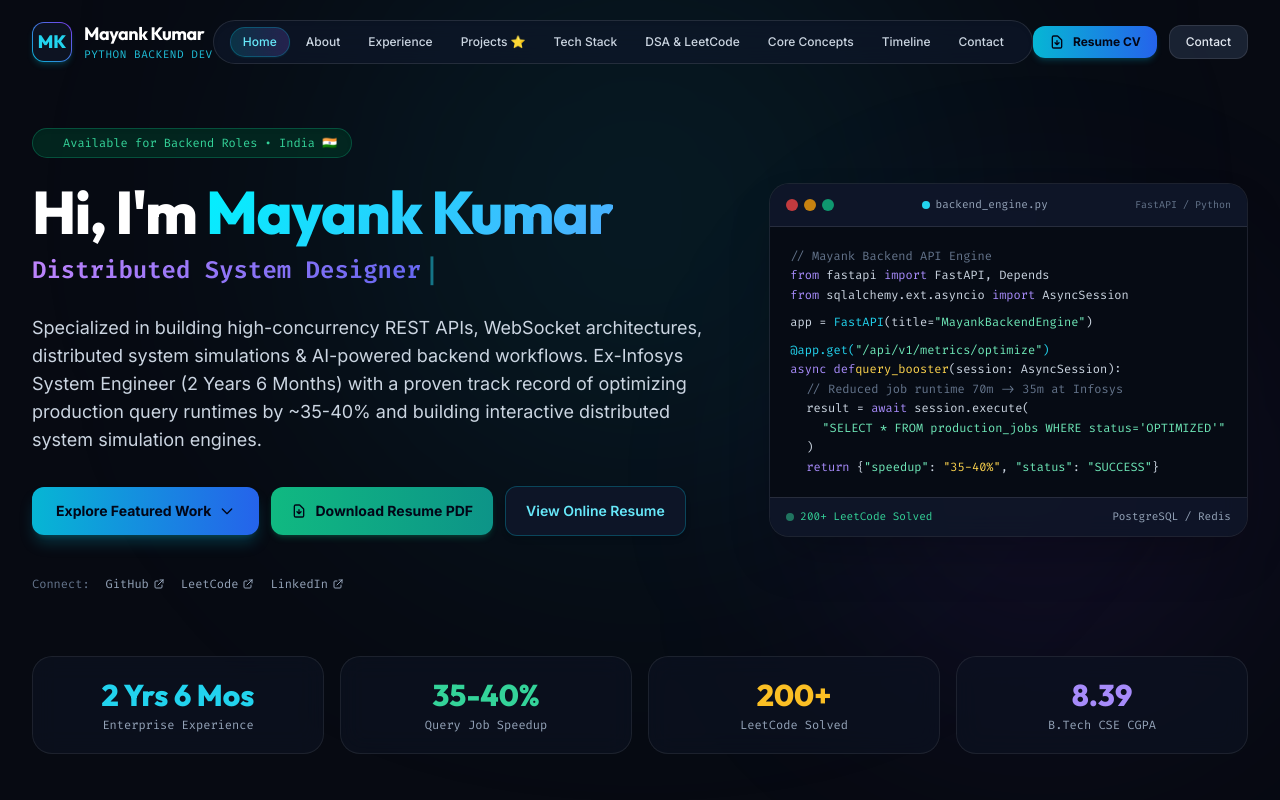
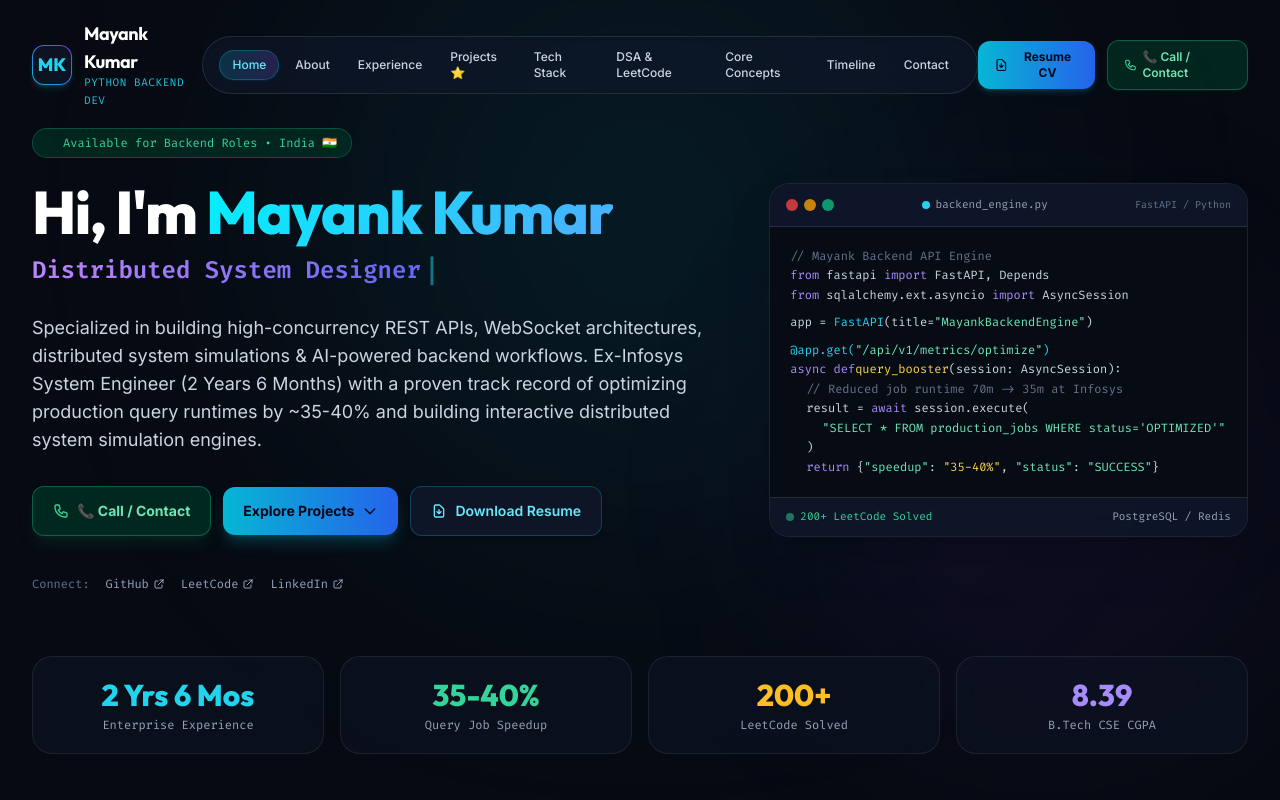
Before and after one commit to mkkotlin/portfolio-app, an Angular app: page / in a window 1280 px wide. Shown: the top 800 px of the page. Built offline with nearby package versions, Linux system fonts and the light colour scheme.

Commit message:
feat: implement hero and navbar components for the portfolio dashboard

```diff
--- a/src/app/components/hero/hero.component.ts
+++ b/src/app/components/hero/hero.component.ts
@@ -53,12 +53,22 @@ import { PORTFOLIO_DATA } from '../../data/portfolio-data';
             </p>
 
             <!-- Action CTAs -->
-            <div class="pt-2 flex flex-col sm:flex-row items-stretch sm:items-center justify-center lg:justify-start gap-3">
+            <div class="pt-2 flex flex-wrap items-center justify-center lg:justify-start gap-3">
+              <a
+                href="#contact"
+                class="px-5 py-3.5 rounded-xl bg-emerald-950/90 hover:bg-emerald-900 text-emerald-300 font-bold text-sm border border-emerald-500/40 hover:border-emerald-400 transition-all flex items-center justify-center gap-2 shadow-lg shadow-emerald-900/30 hover:scale-105 active:scale-95"
+              >
+                <svg class="w-4 h-4 text-emerald-400" fill="none" stroke="currentColor" viewBox="0 0 24 24">
+                  <path stroke-linecap="round" stroke-linejoin="round" stroke-width="2" d="M3 5a2 2 0 012-2h3.28a1 1 0 01.948.684l1.498 4.493a1 1 0 01-.502 1.21l-2.257 1.13a11.042 11.042 0 005.516 5.516l1.13-2.257a1 1 0 011.21-.502l4.493 1.498a1 1 0 01.684.949V19a2 2 0 01-2 2h-1C9.716 21 3 14.284 3 6V5z"/>
+                </svg>
+                <span>📞 Call / Contact</span>
+              </a>
+
               <a
                 href="#projects"
-                class="px-6 py-3.5 rounded-xl bg-gradient-to-r from-cyan-500 to-blue-600 hover:from-cyan-400 hover:to-blue-500 text-slate-950 font-bold text-sm transition-all shadow-lg shadow-cyan-500/25 flex items-center justify-center gap-2 hover:scale-105 active:scale-95"
+                class="px-5 py-3.5 rounded-xl bg-gradient-to-r from-cyan-500 to-blue-600 hover:from-cyan-400 hover:to-blue-500 text-slate-950 font-bold text-sm transition-all shadow-lg shadow-cyan-500/25 flex items-center justify-center gap-2 hover:scale-105 active:scale-95"
               >
-                <span>Explore Featured Work</span>
+                <span>Explore Projects</span>
                 <svg class="w-4 h-4" fill="none" stroke="currentColor" viewBox="0 0 24 24">
                   <path stroke-linecap="round" stroke-linejoin="round" stroke-width="2" d="M19 9l-7 7-7-7"/>
                 </svg>
@@ -67,20 +77,13 @@ import { PORTFOLIO_DATA } from '../../data/portfolio-data';
               <a
                 [href]="info.resumePdfUrl"
                 download="Mayank_Kumar_Resume.pdf"
-                class="px-5 py-3.5 rounded-xl bg-gradient-to-r from-emerald-500 to-teal-600 hover:from-emerald-400 hover:to-teal-500 text-slate-950 font-bold text-sm transition-all flex items-center justify-center gap-2 shadow-md shadow-emerald-500/20 hover:scale-105"
+                class="px-5 py-3.5 rounded-xl bg-slate-900/90 hover:bg-slate-800 text-cyan-300 font-semibold text-sm border border-cyan-500/30 transition-all flex items-center justify-center gap-2 hover:border-cyan-400 shadow-md hover:scale-105"
               >
                 <svg class="w-4 h-4" fill="none" stroke="currentColor" viewBox="0 0 24 24">
                   <path stroke-linecap="round" stroke-linejoin="round" stroke-width="2" d="M12 10v6m0 0l-3-3m3 3l3-3m2 8H7a2 2 0 01-2-2V5a2 2 0 012-2h5.586a1 1 0 01.707.293l5.414 5.414a1 1 0 01.293.707V19a2 2 0 01-2 2z"/>
                 </svg>
-                Download Resume PDF
+                Download Resume
               </a>
-
-              <button
-                (click)="onOpenResume()"
-                class="px-5 py-3.5 rounded-xl bg-slate-900/90 hover:bg-slate-800 text-cyan-300 font-semibold text-sm border border-cyan-500/30 transition-all flex items-center justify-center gap-2 hover:border-cyan-400 shadow-md"
-              >
-                View Online Resume
-              </button>
             </div>
 
             <!-- Social Media Quick Links -->
--- a/src/app/components/navbar/navbar.component.ts
+++ b/src/app/components/navbar/navbar.component.ts
@@ -62,14 +62,26 @@ import { CommonModule } from '@angular/common';
 
           <a
             href="#contact"
-            class="px-4 py-2 rounded-xl bg-slate-800/80 hover:bg-slate-700 text-slate-200 font-medium text-xs border border-white/10 hover:border-cyan-500/40 transition-all flex items-center gap-1.5"
+            (click)="setActive('contact')"
+            class="px-4 py-2 rounded-xl bg-emerald-950/80 hover:bg-emerald-900 text-emerald-300 font-semibold text-xs border border-emerald-500/40 hover:border-emerald-400 transition-all flex items-center gap-1.5 shadow-sm shadow-emerald-900/30 hover:scale-105 active:scale-95"
           >
-            Contact
+            <svg class="w-3.5 h-3.5 text-emerald-400" fill="none" stroke="currentColor" viewBox="0 0 24 24">
+              <path stroke-linecap="round" stroke-linejoin="round" stroke-width="2" d="M3 5a2 2 0 012-2h3.28a1 1 0 01.948.684l1.498 4.493a1 1 0 01-.502 1.21l-2.257 1.13a11.042 11.042 0 005.516 5.516l1.13-2.257a1 1 0 011.21-.502l4.493 1.498a1 1 0 01.684.949V19a2 2 0 01-2 2h-1C9.716 21 3 14.284 3 6V5z"/>
+            </svg>
+            <span>📞 Call / Contact</span>
           </a>
         </div>
 
-        <!-- Mobile Menu Trigger Button -->
+        <!-- Mobile Header Bar Triggers -->
         <div class="flex items-center gap-2 lg:hidden">
+          <a
+            href="#contact"
+            (click)="setActive('contact')"
+            class="px-2.5 py-1.5 rounded-lg bg-emerald-950/90 text-emerald-300 font-bold text-xs border border-emerald-500/40 flex items-center gap-1 shadow-sm"
+          >
+            <span>📞 Call</span>
+          </a>
+
           <button
             (click)="onOpenResume()"
             class="px-3 py-1.5 rounded-lg bg-gradient-to-r from-cyan-500 to-blue-600 text-slate-950 font-bold text-xs flex items-center gap-1 shadow-sm"
@@ -113,6 +125,14 @@ import { CommonModule } from '@angular/common';
         </a>
 
         <div class="pt-3 border-t border-white/10 mt-2 flex flex-col gap-2">
+          <a
+            href="#contact"
+            (click)="mobileMenuOpen = false; setActive('contact')"
+            class="w-full py-3 rounded-xl bg-emerald-950/90 text-emerald-300 border border-emerald-500/40 font-bold text-sm text-center flex items-center justify-center gap-2 shadow-lg shadow-emerald-900/30"
+          >
+            <span>📞 Call / Contact Phone</span>
+          </a>
+
           <button
             (click)="onOpenResume(); mobileMenuOpen = false"
             class="w-full py-3 rounded-xl bg-gradient-to-r from-cyan-500 to-blue-600 text-slate-950 font-bold text-sm text-center flex items-center justify-center gap-2 shadow-lg shadow-cyan-500/20"
```
